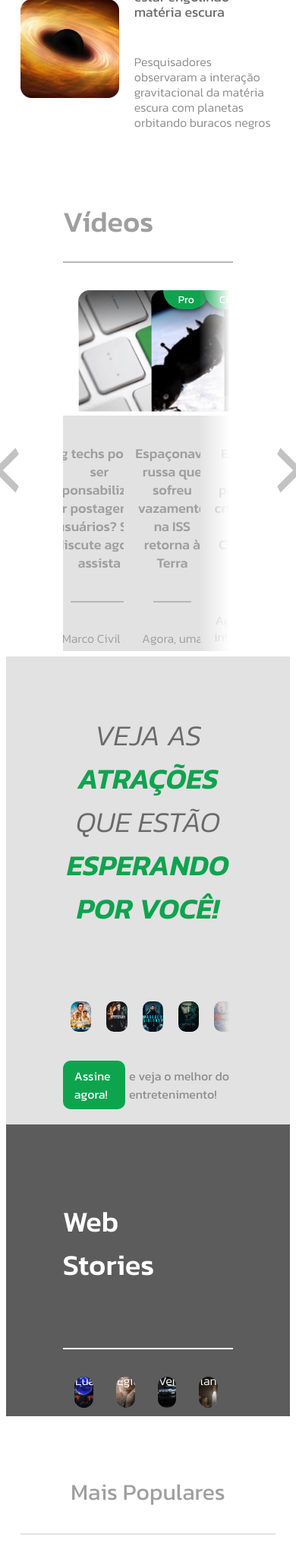
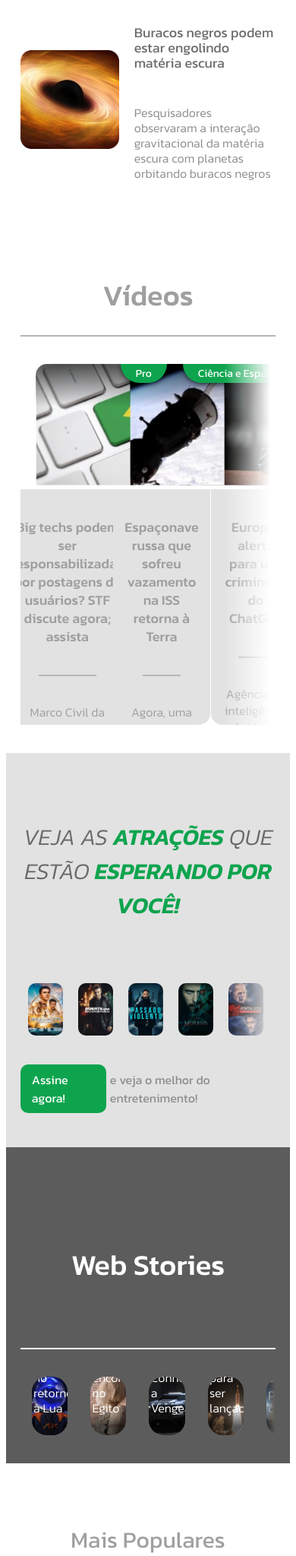
Before and after one commit to rbrunob/olhar-digital-play, a PHP site: page / in a window 390 px wide; the page is wider, and only the part inside the window is pictured. Shown: the part 2779-4827 px from the top of that part at 76% size. Run offline with PHP 8.4, Linux system fonts and the light colour scheme; some libraries are stand-ins or nearby versions.

Commit message:
update responsive

```diff
--- a/src/components/catalog/catalog.css
+++ b/src/components/catalog/catalog.css
@@ -178,3 +178,14 @@
 #catalog .container_carousel_posters.active::before {
     width: 100%;
 }
+
+@media screen and (max-width: 540px) {
+    #catalog .catalog_row {
+        width: var(--mw-90);
+        padding: 10% 0;
+    }
+
+    .catalog_row .catalog_title {
+        font-size: var(--text-2xl);
+    }
+}
--- a/src/components/free-channels/free-channels.css
+++ b/src/components/free-channels/free-channels.css
@@ -48,3 +48,26 @@
     z-index: 1;
     left: 0;
 }
+
+@media screen and (max-width: 540px) {
+    .carousel_title {
+        justify-content: center;
+    }
+
+    #freeChannel .carousel_title .title {
+        padding: 0 10px;
+    }
+
+    .carousel-row {
+        width: var(--mw-90);
+        padding: 10% 0;
+    }
+
+    #freeChannel .carousel_container .carousel_prev {
+        display: none;
+    }
+
+    #freeChannel .carousel_container .carousel_next {
+        display: none;
+    }
+}
--- a/src/components/today-news/today-news.css
+++ b/src/components/today-news/today-news.css
@@ -160,3 +160,9 @@
     color: var(--text-white);
     background: var(--bg-green-400);
 }
+
+@media screen and (max-width: 540px) {
+    .carousel_title .title {
+        padding: 0 20px;
+    }
+}
--- a/src/components/web-stories/web-stories.css
+++ b/src/components/web-stories/web-stories.css
@@ -492,3 +492,48 @@
     width: 100%;
     height: auto;
 }
+
+@media screen and (max-width: 540px) {
+    #stories .stories_row {
+        width: var(--mw-90);
+        padding: 10% 0;
+    }
+
+    .stories_title {
+        justify-content: center;
+    }
+
+    .stories_title .title {
+        padding: 0 20px;
+        text-align: center;
+    }
+
+    #stories .stories_container .carousel_prev {
+        display: none;
+    }
+
+    #stories .stories_container .carousel_next {
+        display: none;
+    }
+
+    .storie_open {
+        width: var(--mw-80);
+        height: 80%;
+    }
+
+    .storie_open_prev {
+        width: 150px;
+    }
+
+    .storie_open_next {
+        width: 150px;
+    }
+
+    .storie_open_next:hover {
+        opacity: 0;
+    }
+
+    .storie_open_prev:hover {
+        opacity: 0;
+    }
+}
```
